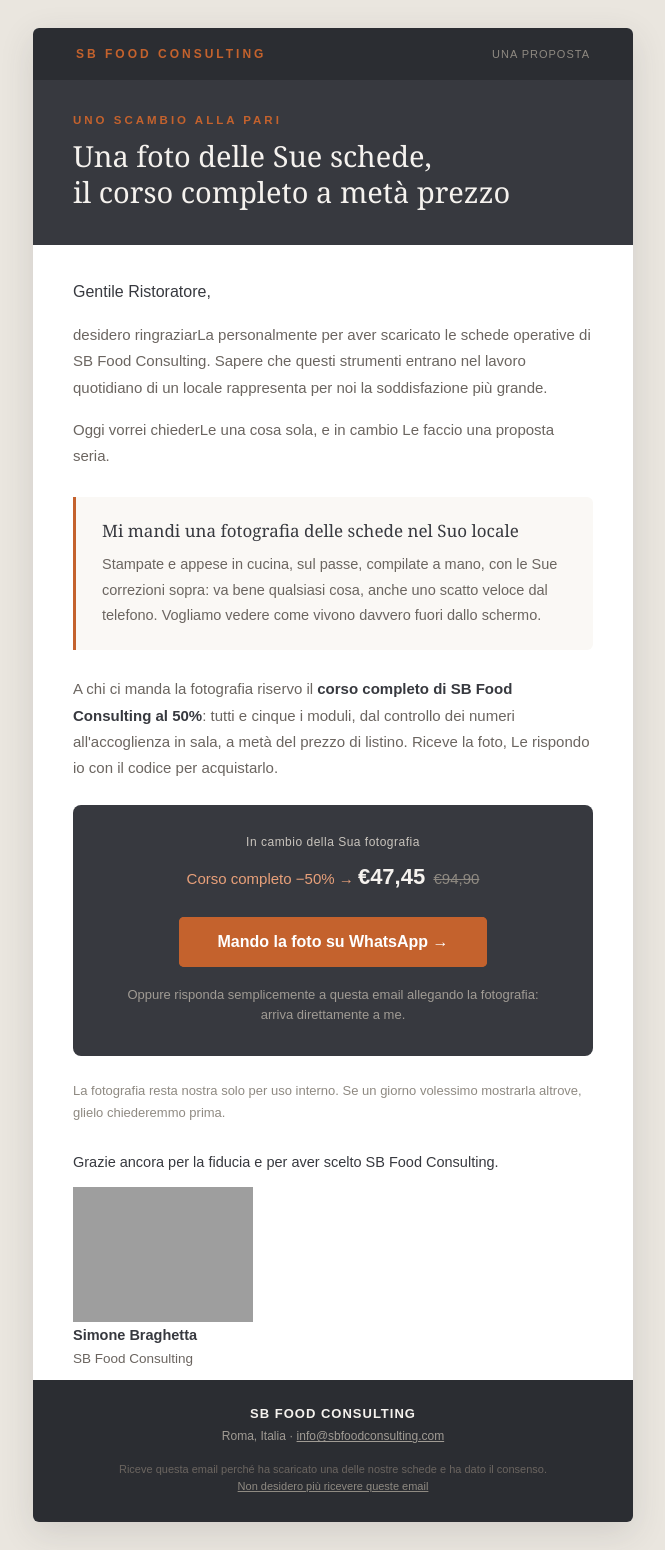
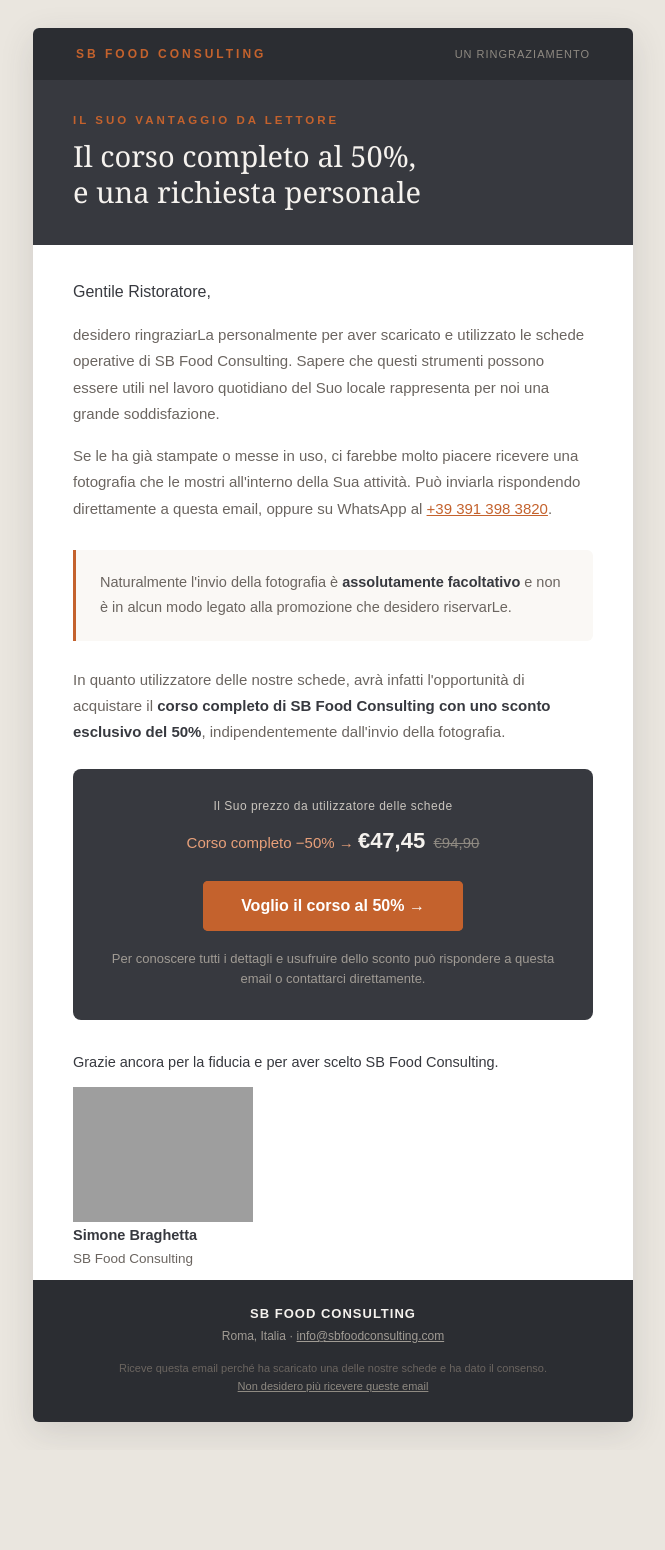
Before and after one commit to Steewee98/backend-sbfc, a Flask app: template templates/email_nurture_foto_schede.html in a window 1280 px wide. Shown: the whole page, without its empty margins (307-972 px from the left). After the commit the page ends 1433 px from the top, so only its background shows below. Run offline with Flask 3, Linux system fonts and the light colour scheme; the template is opened without the code that fills it, so the values that code supplies are empty; grey boxes are pictures that could not be loaded.

Commit message:
revert(nurture): lo sconto torna incondizionato, la foto è facoltativa
Ripristinato il testo originale di Simone: il 50% spetta a tutti gli
utilizzatori delle schede, l'invio della fotografia resta un piacere e non
una condizione. Restano l'oggetto che non mette in dubbio l'uso delle schede
e la firma riscontornata.

Co-Authored-By: Claude Opus 5 (1M context) <noreply@anthropic.com>
Claude-Session: https://claude.ai/code/session_017rtAMJ9437beoJuGHp9FMJ

```diff
--- a/templates/email_nurture_foto_schede.html
+++ b/templates/email_nurture_foto_schede.html
@@ -2,10 +2,10 @@
 <html lang="it">
 <head>
 <meta charset="UTF-8"><meta name="viewport" content="width=device-width, initial-scale=1.0">
-<meta name="x-apple-disable-message-reformatting"><title>Una foto delle Sue schede vale il 50% sul corso completo</title>
+<meta name="x-apple-disable-message-reformatting"><title>Il corso completo al 50%, e una richiesta personale</title>
 </head>
 <div style="display:none;max-height:0;overflow:hidden;opacity:0;color:#f5f3ef;font-size:1px;line-height:1px">
-  Ci mandi una fotografia delle schede nel Suo locale e Le riserviamo il corso completo a metà prezzo.
+  Un grazie per aver scaricato le nostre schede: il corso completo a metà prezzo, e una fotografia se Le va.
 </div>
 <body style="margin:0;padding:0;background-color:#eae6df;font-family:Arial,Helvetica,sans-serif;-webkit-text-size-adjust:100%">
 <table role="presentation" width="100%" cellpadding="0" cellspacing="0" style="background-color:#eae6df;padding:28px 14px"><tr><td align="center">
@@ -14,37 +14,38 @@
 <tr><td style="background-color:#2b2d32;padding:16px 40px">
   <table role="presentation" width="100%"><tr>
     <td style="color:#c4622d;font-size:12px;letter-spacing:3px;text-transform:uppercase;font-weight:bold">SB Food Consulting</td>
-    <td align="right" style="color:#8f8a82;font-size:11px;letter-spacing:1px;text-transform:uppercase">Una proposta</td>
+    <td align="right" style="color:#8f8a82;font-size:11px;letter-spacing:1px;text-transform:uppercase">Un ringraziamento</td>
   </tr></table>
 </td></tr>
 
 <tr><td style="background-color:#37393f;padding:34px 40px">
-  <p style="margin:0 0 12px;color:#c4622d;font-size:11.5px;letter-spacing:3px;text-transform:uppercase;font-weight:bold">Uno scambio alla pari</p>
+  <p style="margin:0 0 12px;color:#c4622d;font-size:11.5px;letter-spacing:3px;text-transform:uppercase;font-weight:bold">Il Suo vantaggio da lettore</p>
   <h1 style="margin:0;color:#f5f2ee;font-family:Georgia,'Times New Roman',serif;font-size:29px;line-height:1.25;font-weight:normal">
-    Una foto delle Sue schede,<br>il corso completo a metà prezzo
+    Il corso completo al 50%,<br>e una richiesta personale
   </h1>
 </td></tr>
 
 <tr><td style="padding:34px 40px 6px">
   <p style="margin:0 0 18px;color:#37393f;font-size:16px;line-height:1.6">Gentile Ristoratore,</p>
   <p style="margin:0 0 16px;color:#6b6560;font-size:15px;line-height:1.75">
-    desidero ringraziarLa personalmente per aver scaricato le schede operative di SB Food Consulting.
-    Sapere che questi strumenti entrano nel lavoro quotidiano di un locale rappresenta per noi
-    la soddisfazione più grande.
+    desidero ringraziarLa personalmente per aver scaricato e utilizzato le schede operative di
+    SB Food Consulting. Sapere che questi strumenti possono essere utili nel lavoro quotidiano
+    del Suo locale rappresenta per noi una grande soddisfazione.
   </p>
   <p style="margin:0 0 16px;color:#6b6560;font-size:15px;line-height:1.75">
-    Oggi vorrei chiederLe una cosa sola, e in cambio Le faccio una proposta seria.
+    Se le ha già stampate o messe in uso, ci farebbe molto piacere ricevere una fotografia che le
+    mostri all'interno della Sua attività. Può inviarla rispondendo direttamente a questa email,
+    oppure su WhatsApp al
+    <a href="https://wa.me/393913983820" style="color:#c4622d;text-decoration:underline">+39 391 398 3820</a>.
   </p>
 </td></tr>
 
 <tr><td style="padding:6px 40px 0">
   <table role="presentation" width="100%" cellpadding="0" cellspacing="0">
-  <tr><td style="background-color:#faf8f5;border-left:3px solid #c4622d;border-radius:0 6px 6px 0;padding:22px 26px">
-    <p style="margin:0 0 10px;color:#37393f;font-size:17px;font-family:Georgia,serif">Mi mandi una fotografia delle schede nel Suo locale</p>
+  <tr><td style="background-color:#faf8f5;border-left:3px solid #c4622d;border-radius:0 6px 6px 0;padding:20px 24px">
     <p style="margin:0;color:#6b6560;font-size:14.5px;line-height:1.75">
-      Stampate e appese in cucina, sul passe, compilate a mano, con le Sue correzioni sopra:
-      va bene qualsiasi cosa, anche uno scatto veloce dal telefono. Vogliamo vedere come vivono
-      davvero fuori dallo schermo.
+      Naturalmente l'invio della fotografia è <strong style="color:#37393f">assolutamente facoltativo</strong>
+      e non è in alcun modo legato alla promozione che desidero riservarLe.
     </p>
   </td></tr>
   </table>
@@ -52,40 +53,33 @@
 
 <tr><td style="padding:26px 40px 0">
   <p style="margin:0 0 16px;color:#6b6560;font-size:15px;line-height:1.75">
-    A chi ci manda la fotografia riservo il <strong style="color:#37393f">corso completo di SB Food
-    Consulting al 50%</strong>: tutti e cinque i moduli, dal controllo dei numeri all'accoglienza in sala,
-    a metà del prezzo di listino. Riceve la foto, Le rispondo io con il codice per acquistarlo.
+    In quanto utilizzatore delle nostre schede, avrà infatti l'opportunità di acquistare il
+    <strong style="color:#37393f">corso completo di SB Food Consulting con uno sconto esclusivo del 50%</strong>,
+    indipendentemente dall'invio della fotografia.
   </p>
 </td></tr>
 
 <tr><td style="padding:8px 40px 0">
   <table role="presentation" width="100%" cellpadding="0" cellspacing="0" style="background-color:#37393f;border-radius:8px">
   <tr><td style="padding:30px 32px" align="center">
-    <p style="margin:0 0 10px;color:#c9c4bd;font-size:12px;letter-spacing:.5px">In cambio della Sua fotografia</p>
+    <p style="margin:0 0 10px;color:#c9c4bd;font-size:12px;letter-spacing:.5px">Il Suo prezzo da utilizzatore delle schede</p>
     <p style="margin:0 0 22px;color:#e8a07a;font-size:15px;line-height:1.6">
       Corso completo &minus;50% → <strong style="font-size:22px;color:#f5f2ee">&euro;47,45</strong>
       &nbsp;<span style="color:#8f8a82;text-decoration:line-through">&euro;94,90</span>
     </p>
     <table role="presentation" cellpadding="0" cellspacing="0" align="center"><tr><td align="center" style="border-radius:5px" bgcolor="#c4622d">
-      <a href="https://wa.me/393913983820?text=Ciao%2C%20ecco%20la%20foto%20delle%20schede%20nel%20mio%20locale"
-         style="display:inline-block;background-color:#c4622d;color:#ffffff;text-decoration:none;padding:16px 38px;font-size:16px;font-weight:bold;border-radius:5px">Mando la foto su WhatsApp &rarr;</a>
+      <a href="mailto:info@sbfoodconsulting.com?subject=Corso%20completo%20al%2050%25&body=Buongiorno%2C%20vorrei%20il%20corso%20completo%20con%20lo%20sconto%20del%2050%25."
+         style="display:inline-block;background-color:#c4622d;color:#ffffff;text-decoration:none;padding:16px 38px;font-size:16px;font-weight:bold;border-radius:5px">Voglio il corso al 50% &rarr;</a>
     </td></tr></table>
     <p style="margin:18px 0 0;color:#a09b94;font-size:13px;line-height:1.6">
-      Oppure risponda semplicemente a questa email allegando la fotografia:<br>
-      arriva direttamente a me.
+      Per conoscere tutti i dettagli e usufruire dello sconto può rispondere a questa email
+      o contattarci direttamente.
     </p>
   </td></tr>
   </table>
 </td></tr>
 
-<tr><td style="padding:24px 40px 0">
-  <p style="margin:0;color:#8f8a82;font-size:13px;line-height:1.7">
-    La fotografia resta nostra solo per uso interno. Se un giorno volessimo mostrarla altrove,
-    glielo chiederemmo prima.
-  </p>
-</td></tr>
-
-<tr><td style="padding:26px 40px 10px">
+<tr><td style="padding:30px 40px 10px">
   <p style="margin:0 0 4px;color:#37393f;font-size:14.5px;line-height:1.7">
     Grazie ancora per la fiducia e per aver scelto SB Food Consulting.
   </p>
```
Also changed, not shown: services/email_service.py (+16 -11 lines).
